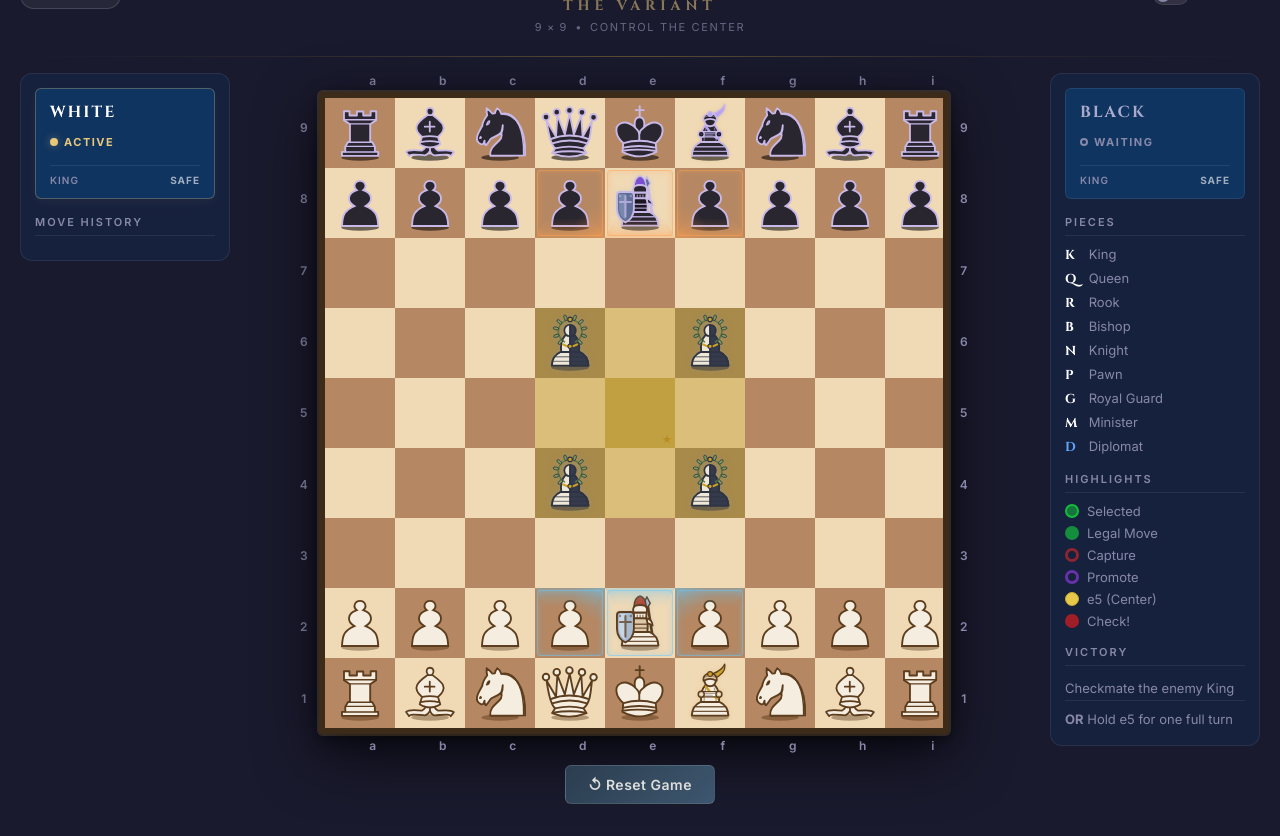
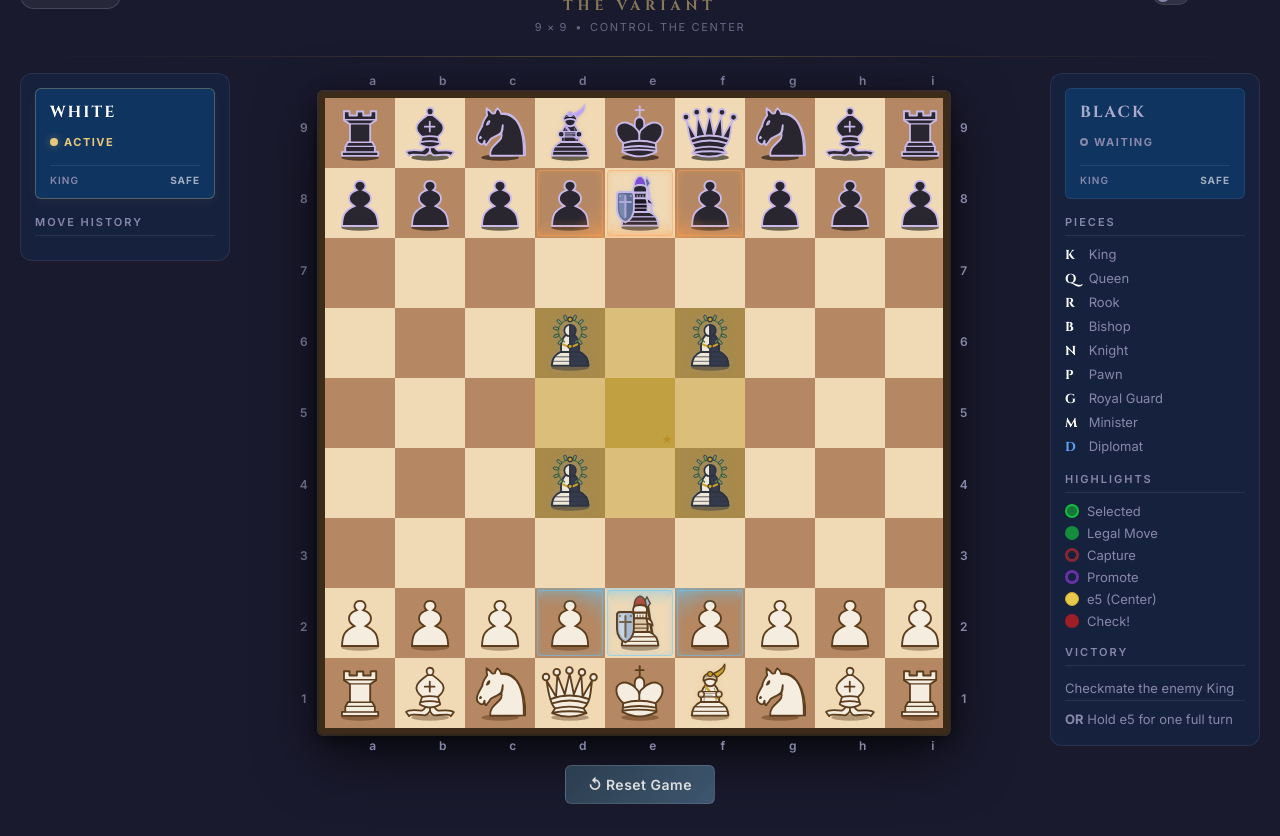
Before and after one commit to sidraut264/timeflo, a website built with Vite: page chess2/index.html in a window 1280 px wide. Shown: the part 62-898 px from the top of the page. Built offline with nearby package versions, Linux system fonts and the light colour scheme.

Commit message:
feat: add new chess SVG assets and update game state and UI

```diff
--- a/chess2/src/game/GameState.ts
+++ b/chess2/src/game/GameState.ts
@@ -59,7 +59,7 @@ export class GameState {
     this.setupRank(Player.White, 1, [Pawn, Pawn, Pawn, Pawn, RoyalGuard, Pawn, Pawn, Pawn, Pawn]);
 
     // Black Pieces
-    this.setupRank(Player.Black, 8, [Rook, Bishop, Knight, Queen, King, Minister, Knight, Bishop, Rook]);
+    this.setupRank(Player.Black, 8, [Rook, Bishop, Knight, Minister, King, Queen, Knight, Bishop, Rook]);
     this.setupRank(Player.Black, 7, [Pawn, Pawn, Pawn, Pawn, RoyalGuard, Pawn, Pawn, Pawn, Pawn]);
 
     // Diplomats (Static, Permanent, center area)
```
Also changed, not shown: chess2/dist/assets/index-t4BYnrAG.js, chess2/dist/index.html.
